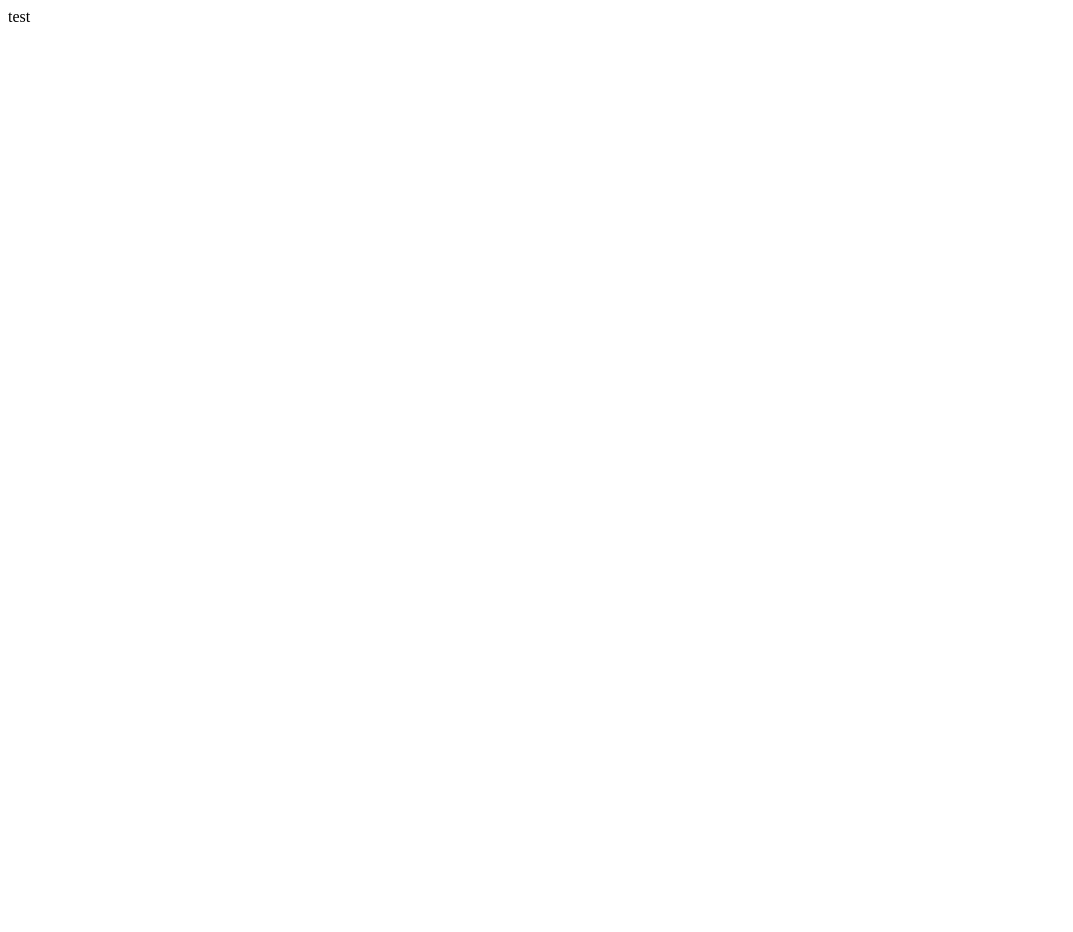
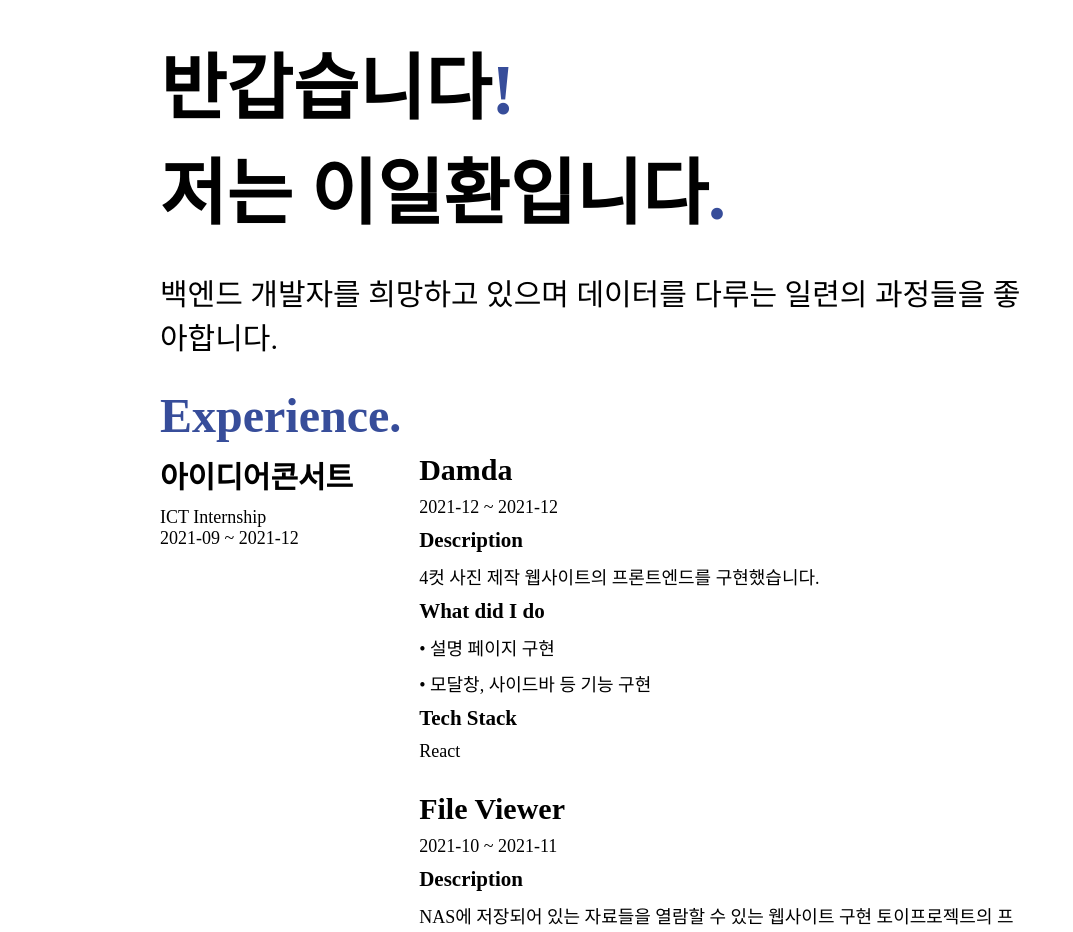
Before and after one commit to pppp0722/resume, a React (Create React App) app: page / in a window 1280 px wide. Shown: the top 932 px of the page, without its empty margins (0-1073 px from the left). Before the commit the page ends 800 px from the top, so only its background shows below. Built offline with nearby package versions, Linux system fonts and the light colour scheme.

Commit message:
[add] 반응형 header, body

```diff
--- a/public/index.html
+++ b/public/index.html
@@ -10,7 +10,7 @@
       content="Web site created using create-react-app"
     />
     <link rel="apple-touch-icon" href="%PUBLIC_URL%/logo192.png" />
-    <title>React App</title>
+    <title>이일환 | 백엔드 개발자</title>
   </head>
   <body>
     <div id="root"></div>
--- a/src/App.js
+++ b/src/App.js
@@ -1,9 +1,24 @@
+import styled from 'styled-components';
+import Header from './header/Header';
+import Body from './body/Body';
+import Footer from './footer/Footer';
+
 const App = () => {
   return (
-    <div>
-      test
-    </div>
+    <Container>
+      <Header/>
+      <Body/>
+      <Footer/>
+    </Container>
   );
 }
 
+const Container = styled.div`
+  width: 100%;
+  margin: 0 auto;
+  @media only screen and (min-width: 960px) {
+    width: 960px;
+  }
+`
+
 export default App;
--- /dev/null
+++ b/src/body/Body.js
@@ -0,0 +1,140 @@
+import styled from 'styled-components'
+
+const Body = () => {
+    return (
+        <Container>
+            <Category>
+                <Text1><Point>Experience.</Point></Text1>
+                <ItemTitle>
+                    <Text2>아이디어콘서트</Text2>
+                    <Text4>ICT Internship<br/>2021-09 ~ 2021-12</Text4>
+                </ItemTitle>
+                <Items>
+                    <Item>
+                        <Text2>Damda</Text2>
+                        <Text4>2021-12 ~ 2021-12</Text4>
+                        <Text3>Description</Text3>
+                        <Text4>4컷 사진 제작 웹사이트의 프론트엔드를 구현했습니다.</Text4>
+                        <Text3>What did I do</Text3>
+                        <Text4>• 설명 페이지 구현</Text4>
+                        <Text4>• 모달창, 사이드바 등 기능 구현</Text4>
+                        <Text3>Tech Stack</Text3>
+                        <Text4>React</Text4>
+                    </Item>
+
+                    <Item>
+                        <Text2>File Viewer</Text2>
+                        <Text4>2021-10 ~ 2021-11</Text4>
+                        <Text3>Description</Text3>
+                        <Text4>NAS에 저장되어 있는 자료들을 열람할 수 있는 웹사이트 구현 토이프로젝트의 프론트엔드와 백엔드를 구현했습니다.</Text4>
+                        <Text3>What did I do</Text3>
+                        <Text4>• 트리 구조와 아이콘 방식의 프론트엔드 구현</Text4>
+                        <Text4>• 파일 전송, 삭제 등 백엔드 API 구현</Text4>
+                        <Text3>Tech Stack</Text3>
+                        <Text4>React, Spring</Text4>
+                    </Item>
+                </Items>
+            </Category>
+            <Category>
+                <Text1><Point>Education.</Point></Text1>
+                <ItemTitle>
+                    <Text2>프로그래머스<br/>백엔드 데브코스</Text2>
+                    <Text4>2022-03 ~ 2022-08</Text4>
+                </ItemTitle>
+                <Items>
+
+                </Items>
+                <ItemTitle>
+                    <Text2>세종대학교</Text2>
+                    <Text4>디지털콘텐츠학과<br/>2021-12 ~ 2021-12</Text4>
+                </ItemTitle>
+                <Items>
+                    <Item>
+                        <Text3>평균 학점</Text3>
+                        <Text4>3.7</Text4>
+                    </Item>
+                    <Item>
+                        <Text3>프로젝트</Text3>
+                        <Text4>블루투스 기반 체크인 및 역학조사 자동화 시스템 (2021.03 ~2021.06)</Text4>
+                        <Text4>퍼스널컬러 분석 및 화장품 추천 어플리케이션 (2020.09 ~ 2020.12)</Text4>
+                        <Text4>AI 표정인식 식단추천 시스템 (해커톤)  (2020.07) </Text4>
+                    </Item>
+                    <Item>
+                        <Text3>수상 경력</Text3>
+                        <Text4>• 2021/1학기 성적2위</Text4>
+                        <Text4>• 2020 제10회 창의설계경진대회 장려상, 인기상</Text4>
+                        <Text4>• 2020 제8회 세종대학교 SW·AI 해커톤 금상</Text4>
+                        <Text4>• 2019 교내 SW코딩경시대회 4등</Text4>
+                    </Item>
+                </Items>
+            </Category>
+        </Container>
+    );
+}
+
+const Container = styled.div`
+    width: 90%;
+    margin-top: 30px;
+`
+
+const Point = styled.div`
+    display: inline-block;
+    color: #374D9A;
+`
+
+const Category = styled.div`
+    margin-bottom: 30px;
+    padding-bottom: 30px;
+    border-bottom: 1px solid #374D9A;
+    display: flex;
+    flex-wrap: wrap;
+`
+
+const Text1 = styled.div`
+    font-size: 48px;
+    font-weight: bold;
+    margin-bottom: 10px;
+    width: 100%;
+`
+
+const ItemTitle = styled.div`
+    width: 100%;
+    display: inline-block;
+
+    @media only screen and (min-width: 960px) {
+        width: 30%;
+    }
+`
+
+const Text2 = styled.div`
+    font-size: 30px;
+    font-weight: bold;
+    margin-bottom: 10px;
+`
+
+const Text3 = styled.div`
+    font-size: 21px;
+    font-weight: bold;
+    margin-bottom: 10px;
+`
+
+const Text4 = styled.div`
+    font-size: 18px;
+    margin-bottom: 10px;
+`
+
+const Items = styled.div`
+    width: 100%;
+    display: inline-block;
+    font-size: 18px;
+
+    @media only screen and (min-width: 960px) {
+        width: 70%;
+    }
+`
+
+const Item = styled.div`
+    margin-bottom 30px;
+`
+
+export default Body;
--- /dev/null
+++ b/src/footer/Footer.js
@@ -0,0 +1,14 @@
+import styled from 'styled-components'
+
+const Footer = () => {
+    return (
+        <Container>
+
+        </Container>
+    );
+}
+
+const Container = styled.div`
+`
+
+export default Footer;
--- /dev/null
+++ b/src/header/Header.js
@@ -0,0 +1,49 @@
+import styled from 'styled-components';
+
+const Header = () => {
+    return (
+        <Container>
+            <Top>
+                <Text1>반갑습니다<Point>!</Point></Text1>
+                <Text1>저는 이일환입니다<Point>.</Point></Text1>
+            </Top>
+            <Bottom>
+                <Text2>백엔드 개발자를 희망하고 있으며 데이터를 다루는 일련의 과정들을 좋아합니다.</Text2>
+            </Bottom>
+        </Container>
+    );
+}
+
+const Container = styled.div`
+    width: 90%;
+    margin-top: 30px;
+`
+
+const Top = styled.div`
+`
+
+const Bottom = styled.div`
+    margin-top: 30px;
+`
+
+const Point = styled.div`
+    display: inline-block;
+    color: #374D9A;
+`
+
+const Text1 = styled.div`
+    font-size: 72px;
+    font-weight: bold;
+    @media only screen and (max-width: 960px) {
+        font-size: 48px;
+    }
+`
+
+const Text2 = styled.div`
+    font-size: 30px;
+    @media only screen and (max-width: 960px) {
+        font-size: 20px;
+    }
+`
+
+export default Header;
```
Also changed, not shown: 2 other files (tests, documents, lock files or other folders).
